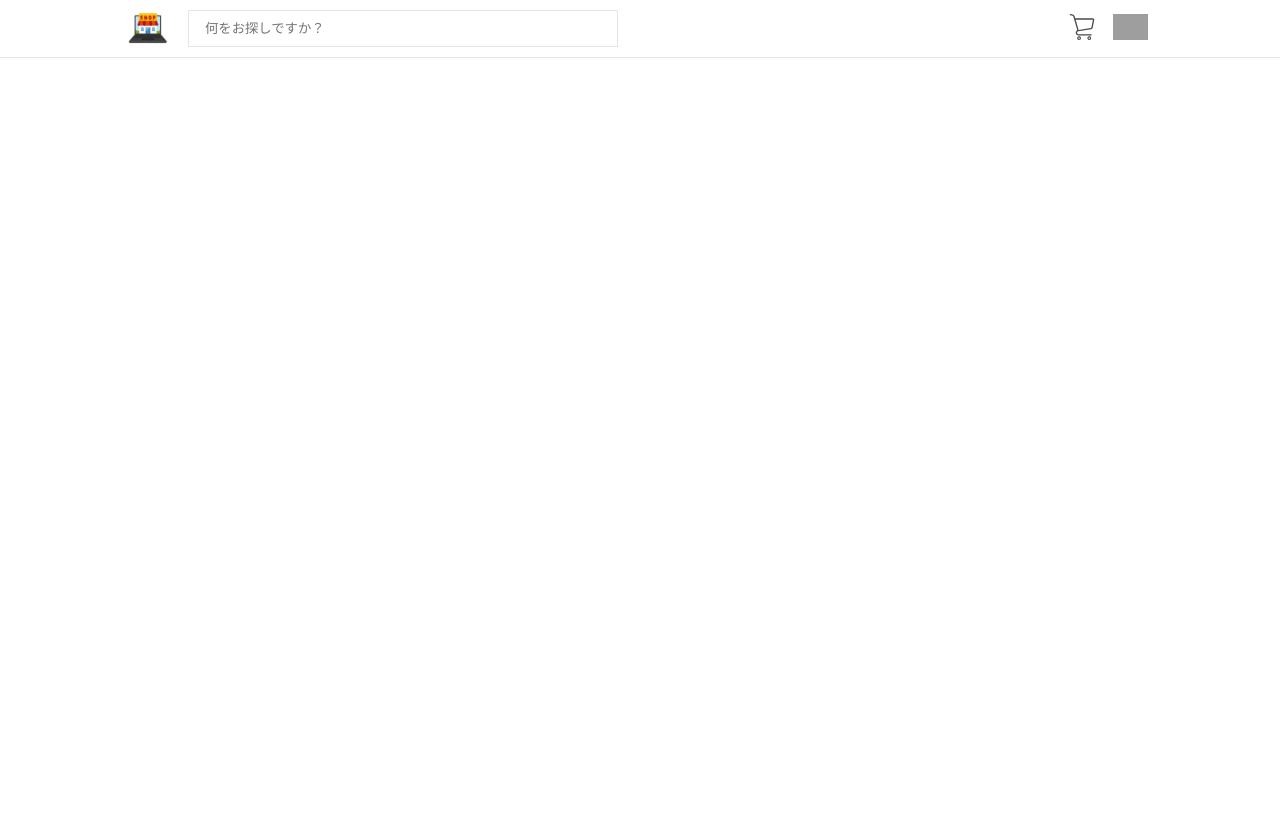
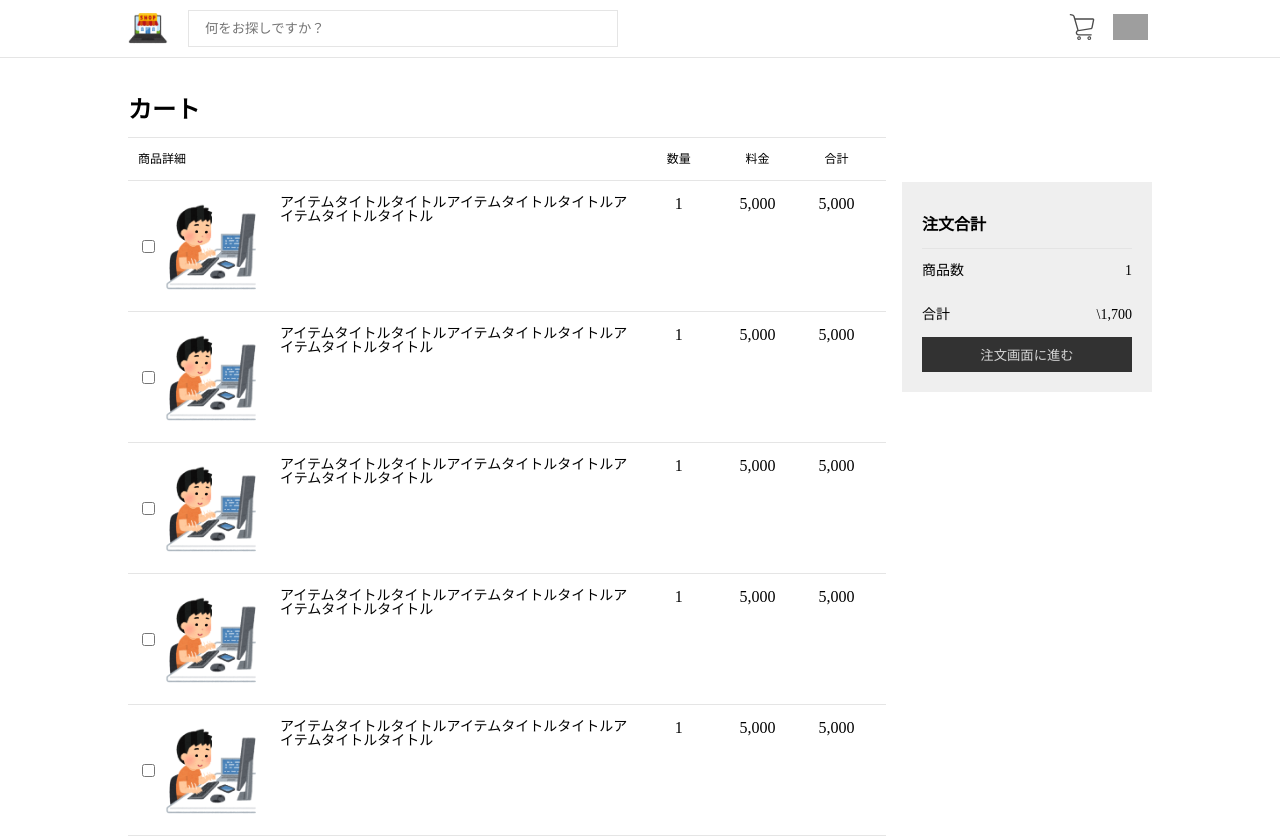
Before and after one commit to endot1231/ec-front, a Nuxt app: page /cart in a window 1280 px wide. Before the commit this address had no page. Before the commit the page ends 800 px from the top, so only its background shows below. Built offline with nearby package versions, Linux system fonts and the light colour scheme; grey boxes are pictures that could not be loaded.

Commit message:
カートページ追加

```diff
--- /dev/null
+++ b/components/pages/cart/list.vue
@@ -0,0 +1,90 @@
+<template>
+  <div>
+    <h3 class="title">カート</h3>
+    <div class="title-wrap">
+      <p class="title-item">商品詳細</p>
+      <p class="title-qty">数量</p>
+      <p class="title-price">料金</p>
+      <p class="title-sum">合計</p>
+    </div>
+    <ul class="item-list">
+      <li class="item" v-for="n in 5">
+        <div class="item-detail">
+          <div class="item-checkbox">
+            <input type="checkbox"/>
+          </div>
+          <div class="item-img">
+            <img src="/img/sample.png"/>
+          </div>
+          <div class="item-text">
+            <h5 class="item-name">アイテムタイトルタイトルアイテムタイトルタイトルアイテムタイトルタイトル</h5>
+          </div>
+        </div>
+        <div class="item-qty">
+          <p>1</p>
+        </div>
+        <p class="item-price">5,000</p>
+        <p class="item-sum">5,000</p>
+      </li>
+    </ul>
+  </div>
+
+</template>
+
+<style scoped lang="scss">
+.title{
+  font-size: 24px;
+  font-weight: bold;
+  margin-bottom: 15px;
+  &-wrap{
+    border-top: #e5e5e5 1px solid;
+    border-bottom:#e5e5e5 1px solid;
+    padding: 15px 10px;
+    display: flex;
+    font-size: 12px;
+  }
+}
+
+.title,.item{
+  &-item{
+    width: 508px;
+  }
+  &-qty,&-price,&-sum{
+    width: 80px;
+    text-align: center;
+  }
+}
+
+.item{
+  display: flex;
+  padding: 15px 10px;
+  border-bottom:#e5e5e5 1px solid;
+  &-detail{
+    display: flex;
+    width: 508px;
+  }
+  &-checkbox{
+    display: flex;
+    align-items: center;
+    width: 24px;
+  }
+  &-img{
+    width: 100px;
+    height: 100px;
+    img{
+      height: 100%;
+      width: 100%;
+      object-fit: contain;
+    }
+  }
+  &-text{
+    flex: 1;
+    margin-left: 18px;
+    display: flex;
+  }
+  &-name{
+    font-size: 14px;
+    flex: 1;
+  }
+}
+</style>
--- /dev/null
+++ b/components/pages/cart/order.vue
@@ -0,0 +1,44 @@
+<template>
+  <div class="order">
+    <h3 class="order-title">注文合計</h3>
+    <div class="order-count">
+      <p class="order-count-title">商品数</p>
+      <p class="order-count-number">1</p>
+    </div>
+    <div class="order-summary">
+      <p class="order-summary-title">合計</p>
+      <p class="order-summary-number">\1,700</p>
+    </div>
+    <button class="order-button">注文画面に進む</button>
+  </div>
+</template>
+
+<style scoped lang="scss">
+.order {
+  background-color: #EFEFEF;
+  padding: 20px;
+  &-title {
+    padding: 15px 0px;
+    border-bottom: #E4E4E4 1px solid;
+    font-weight: bold;
+  }
+  &-count, &-summary {
+    padding: 15px 0px;
+    display: flex;
+    justify-content: space-between;
+    font-size: 14px;
+  }
+  &-button {
+    width: 100%;
+    padding: 8px 0px;
+    text-align: center;
+    background-color: #323232;
+    border: 0px;
+    color: #D5D5D5;
+    cursor: pointer;
+    &:hover {
+      opacity: 0.8;
+    }
+  }
+}
+</style>
--- /dev/null
+++ b/pages/cart.vue
@@ -0,0 +1,27 @@
+<template>
+  <div class="cart-page">
+    <div class="item-list">
+      <PagesCartList/>
+    </div>
+    <div class="summary">
+      <PagesCartOrder/>
+    </div>
+  </div>
+</template>
+
+<style scoped lang="scss">
+.cart-page{
+  margin: auto;
+  max-width: 1024px;
+  display: flex;
+}
+.item-list{
+  width: calc(100% - 266px);
+}
+
+.summary{
+  margin-top: 84px;
+  margin-left: 16px;
+  width: 250px;
+}
+</style>
```
